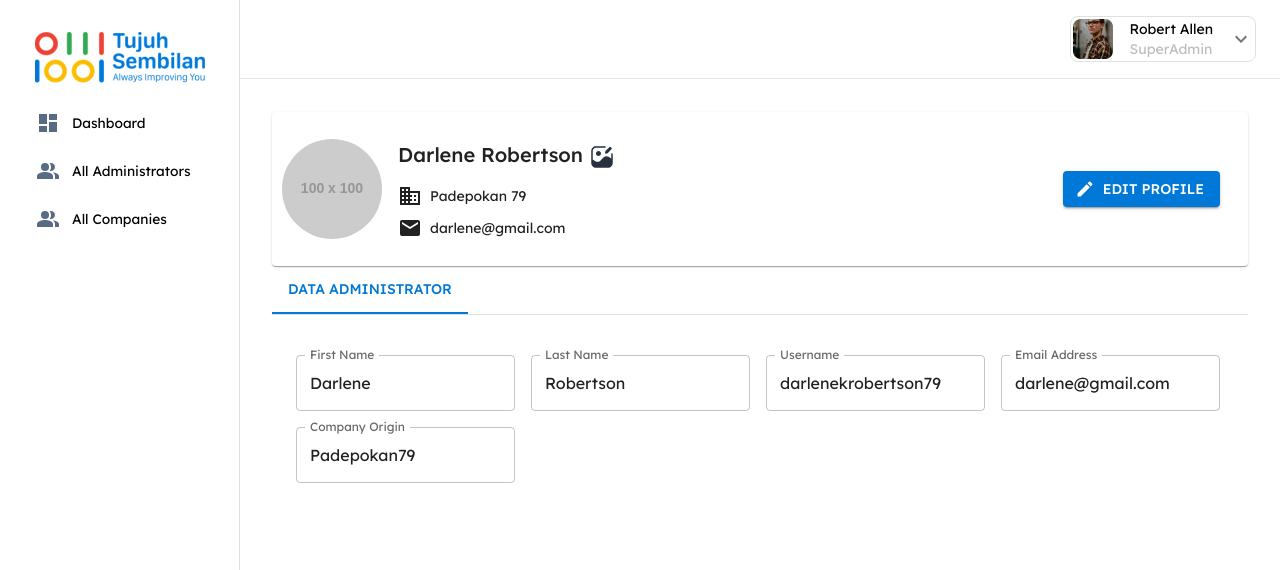
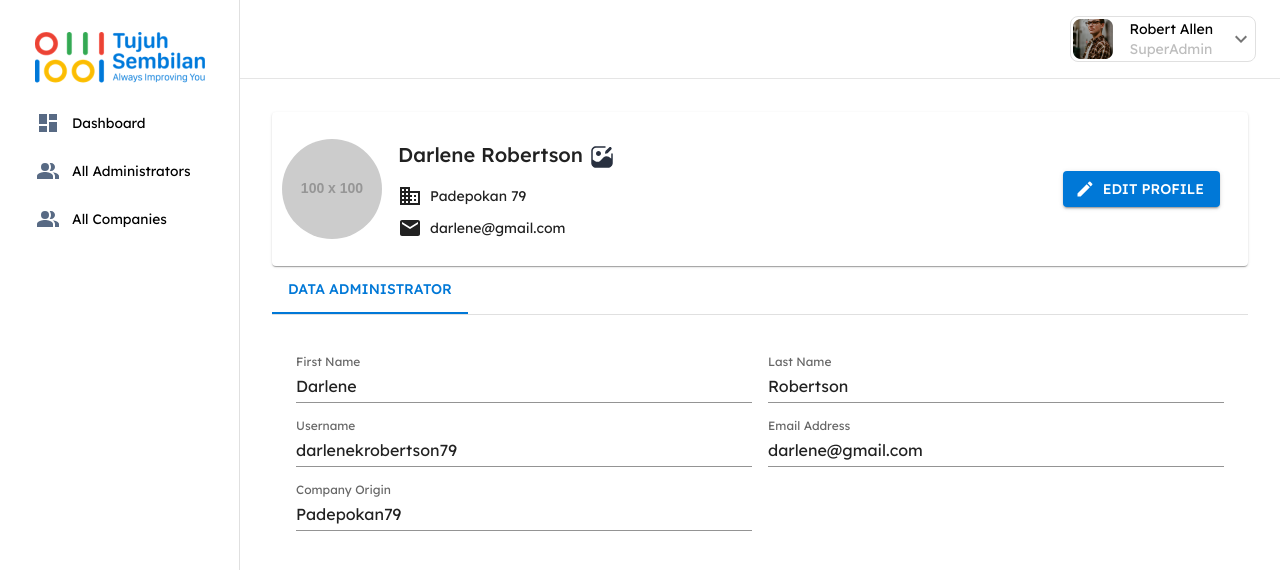
Before and after one commit to dit10z/presence, a React (Vite) app: page /admin-detail in a window 1280 px wide. Shown: the top 570 px of the page. Built offline with nearby package versions, Linux system fonts and the light colour scheme.

Commit message:
feat: adding adminDetail

```diff
--- a/src/pages/Administators/AdminDetail.jsx
+++ b/src/pages/Administators/AdminDetail.jsx
@@ -97,47 +97,47 @@ const AdminDetail = () => {
             </Box>
             <TabPanel value="1">
               <Grid container spacing={2} sx={{ marginTop: 2 }}>
-                <Grid item xs={12} sm={6}>
+                <Grid item size={6}>
                   <TextField
                     fullWidth
                     label="First Name"
-                    variant="outlined"
+                    variant="standard"
                     defaultValue="Darlene"
                     InputProps={{ readOnly: true }}
                   />
                 </Grid>
-                <Grid item xs={12} sm={6}>
+                <Grid item size={6}>
                   <TextField
                     fullWidth
                     label="Last Name"
-                    variant="outlined"
+                    variant="standard"
                     defaultValue="Robertson"
                     InputProps={{ readOnly: true }}
                   />
                 </Grid>
-                <Grid item xs={12} sm={6}>
+                <Grid item size={6}>
                   <TextField
                     fullWidth
                     label="Username"
-                    variant="outlined"
+                    variant="standard"
                     defaultValue="darlenekrobertson79"
                     InputProps={{ readOnly: true }}
                   />
                 </Grid>
-                <Grid item xs={12} sm={6}>
+                <Grid item size={6}>
                   <TextField
                     fullWidth
                     label="Email Address"
-                    variant="outlined"
+                    variant="standard"
                     defaultValue="darlene@gmail.com"
                     InputProps={{ readOnly: true }}
                   />
                 </Grid>
-                <Grid item xs={12} sm={6}>
+                <Grid item size={6}>
                   <TextField
                     fullWidth
                     label="Company Origin"
-                    variant="outlined"
+                    variant="standard"
                     defaultValue="Padepokan79"
                     InputProps={{ readOnly: true }}
                   />
--- a/src/pages/Administators/index.jsx
+++ b/src/pages/Administators/index.jsx
@@ -146,16 +146,6 @@ const AdminButton = () => {
   return (
     <Box>
       <Stack direction="row" gap={1}>
-        <TextField
-          select
-          label="Company"
-          variant="outlined"
-          style={{ marginRight: "20px", width: "200px" }}
-        >
-          <MenuItem value="data.company">Company</MenuItem>
-          <MenuItem value="data.name">Employee Name</MenuItem>
-        </TextField>
-
         <Box display="flex" alignItems="center" style={{ marginRight: "20px" }}>
           <IconButton>
             <Search />
```
